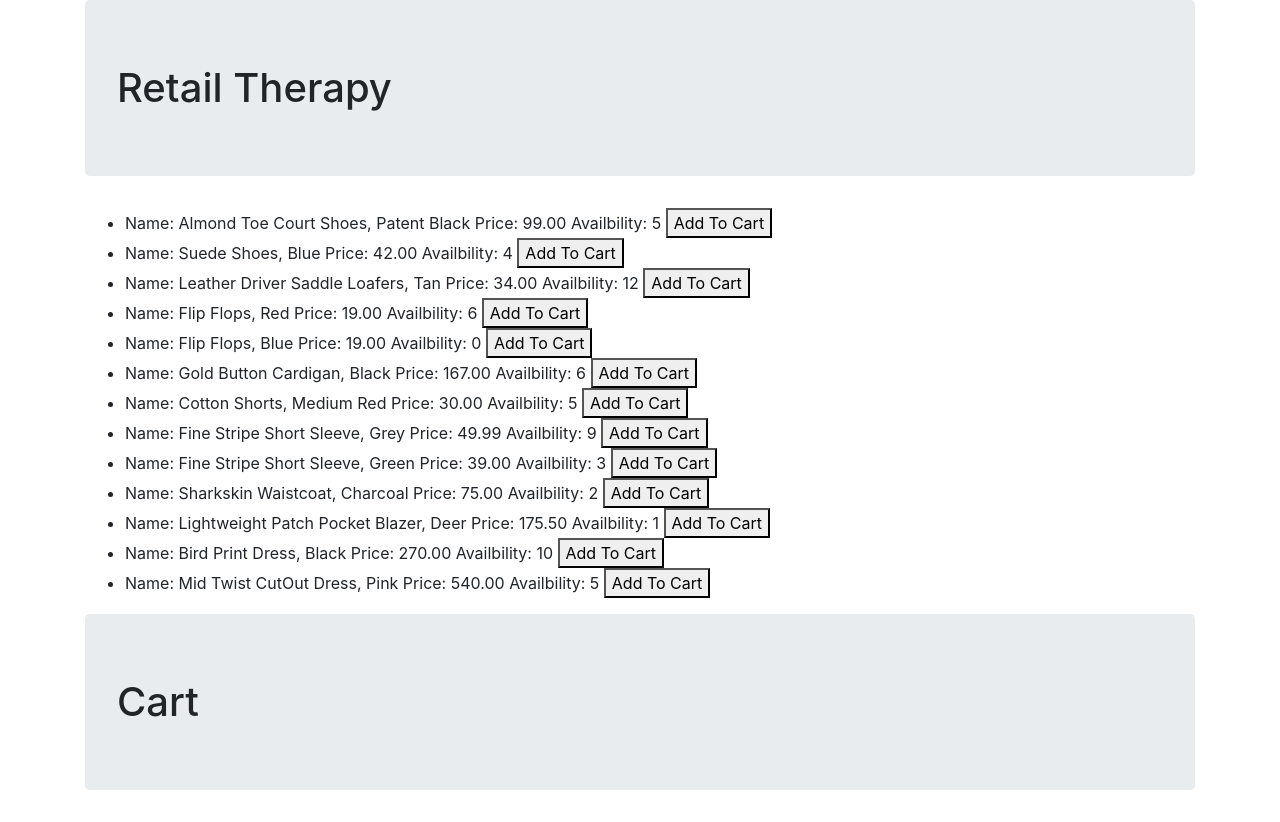
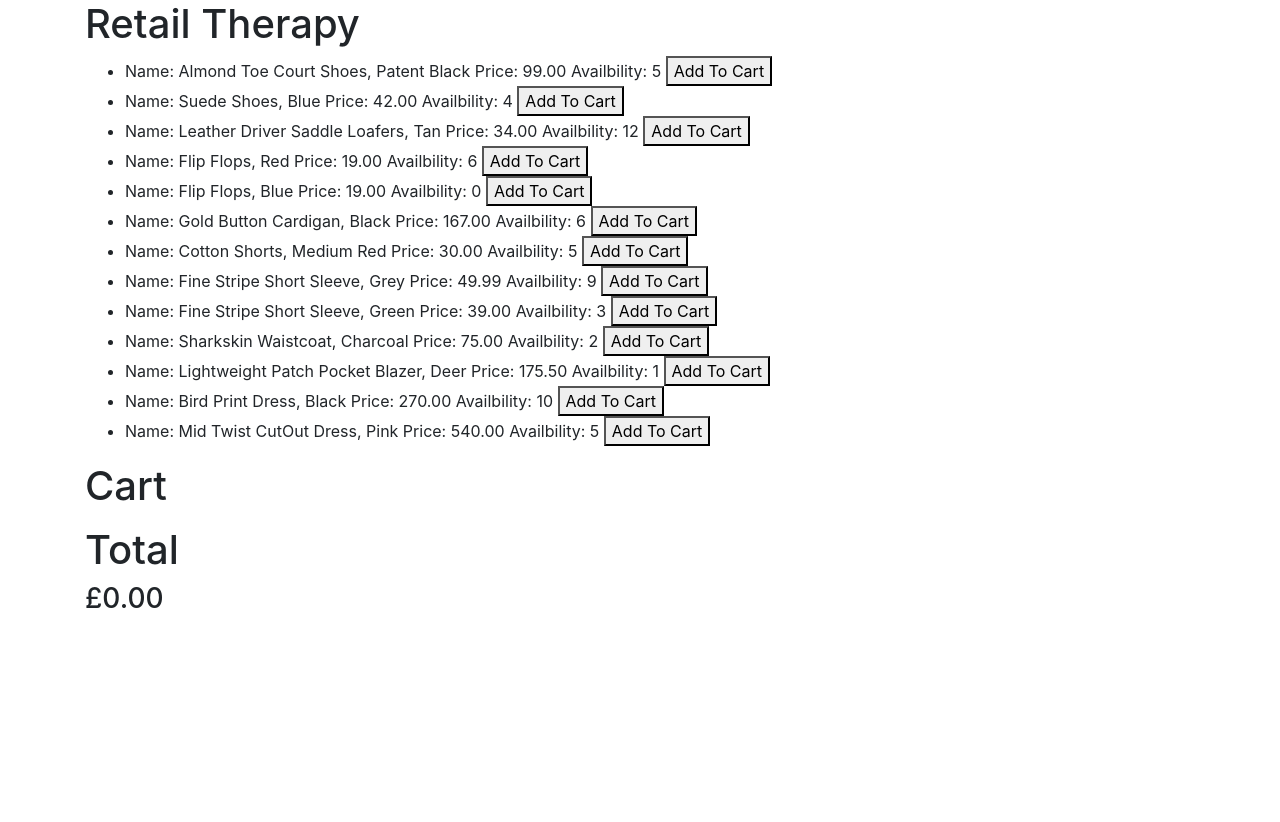
Before and after one commit to CazaBelle/retail-therapy-js, a website: page index.html in a window 1280 px wide. After the commit the page ends 800 px from the top, so only its background shows below. Drawn offline with nearby package versions, Linux system fonts and the light colour scheme.

Commit message:
Total in basket displayed on the web page

```diff
--- a/index.html
+++ b/index.html
@@ -11,25 +11,28 @@
   </head>
   <body>
     <div class="container">
-      <h1 class="jumbotron">Retail Therapy</h1>
+      <h1 class="">Retail Therapy</h1>
       <div id="product-list" class="card-group">
 
         </div>
 
 
         <section class="cart-container">
-         <h1 class="jumbotron">Cart</h1>
-          <div class="cart-section">
-          </div>
-          <div class="cart-total">
+         <h1 class="">Cart</h1>
+          <div class="cart-section"></div>
+        </section>
 
-          </div>
+        <section class="total-container">
+          <h1>Total</h1>
+
+          <div id="total-section"></div>
         </section>
 
 
     <script src="./src/Data.js"></script>
     <script src="./src/Inventory.js" ></script>
     <script src="./src/Cart.js" ></script>
+    <script src="./src/Total.js" ></script>
     <script src="interface.js" ></script>
 
 
--- a/interface.js
+++ b/interface.js
@@ -5,6 +5,7 @@ const loadPage = () => {
   let cartDOM = document.querySelector('.cart-section')
   const inventory = new Inventory(data)
   const cart = new Cart()
+
   productDOM.innerHTML = ''
   productDOM.appendChild(inventory.addInventoryDOM())
   let cartButton = document.querySelectorAll('.add-to-cart')
@@ -26,15 +27,24 @@ const loadPage = () => {
     cartDOM.innerHTML = ''
     cartDOM.appendChild(cart.displayCartDOM())
     let removeButton = document.getElementsByClassName('remove-from-cart')
+    let total = new Total(cart.getCartItems())
+
 
     if(removeButton.length > 0){
-      console.log(removeButton.length)
       for(i=0; i<removeButton.length; i++){
         removeButton[i].addEventListener('click', function(){
           cart.removeCartItem(this.id + 1)
+          total.removeItem(this.id + 1)
+
+
         })
       }
+
+
     }
+
+    let totalSection = document.getElementById('total-section')
+    totalSection.innerHTML = total.displayTotal()
 
   }, 400)
 
--- a/src/Cart.js
+++ b/src/Cart.js
@@ -5,6 +5,10 @@ class Cart {
 
   countCartItems(){
     return this.items.length
+  }
+
+  getCartItems(){
+    return this.items
   }
 
   checkId(element, id){
@@ -37,7 +41,6 @@ class Cart {
     return ul
   }
 
-
   removeCartItem(id){
     let index = this.items.findIndex(x => x.id === id)
     this.items.splice(index, 1)
--- a/src/Total.js
+++ b/src/Total.js
@@ -4,12 +4,15 @@ class Total {
     this.total = 0
   }
 
+  removeItem(id){
+    let index = this.cartItems.findIndex(x => x.id === id)
+    this.cartItems.splice(index, 1)
+  }
+
   add(){
    let totalArray =  this.cartItems.map(element => element.price)
-
     if(totalArray.length > 0){
       this.total = totalArray.reduce((num1,num2) => num1 + num2)
-      console.log(this.total)
       return this.total
 
     }else{
@@ -18,7 +21,7 @@ class Total {
   }
 
   displayTotal(){
-    return `<h3>Total: £${parseFloat(this.total).toFixed(2)}</h3>`
+    return `<h3>£${parseFloat(this.add()).toFixed(2)}</h3>`
   }
 
 }
```
Also changed, not shown: spec/TotalSpec.js (+7 -0 lines).
